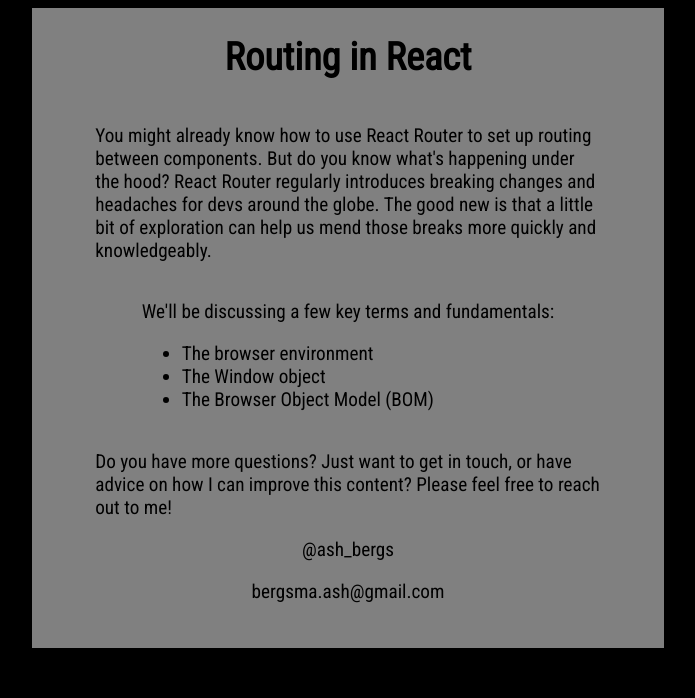
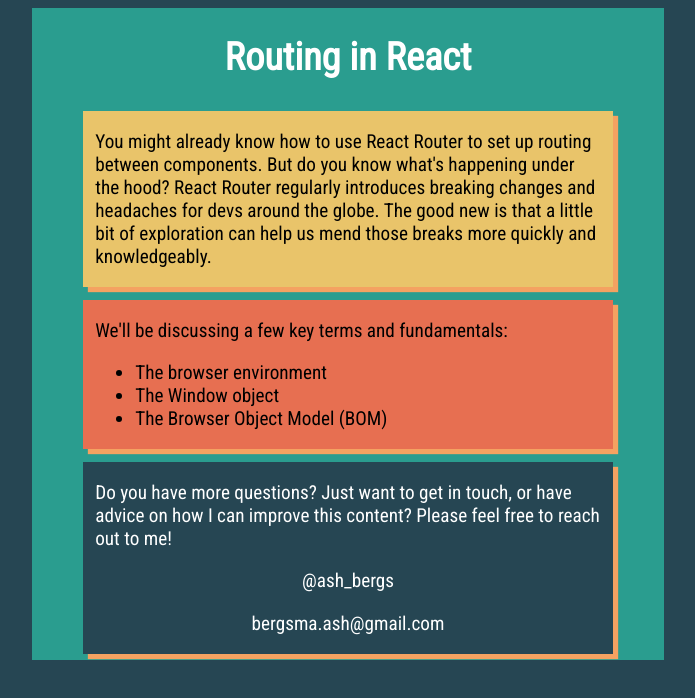
Before and after one commit to ash-bergs/react-routing, a React (Create React App) app: page / in a window 1280 px wide. Shown: the top 698 px of the page, without its empty margins (292-987 px from the left). Built offline with nearby package versions, Linux system fonts and the light colour scheme.

Commit message:
Adds basic styles
Basic styles and some color added! Nothing too fancy, the focus of this repo isn't the CSS 😉

```diff
--- a/src/App.css
+++ b/src/App.css
@@ -1,8 +1,8 @@
 /* Basic layout: Everything is in a centered parent element, with display: flex affixed. Centering applied with align-items */
 .App {
-  background-color: gray;
+  background-color: #2a9d8f;
   width: 50%;
-  height: 80vh;
+
   margin: 0 auto;
   display: flex;
   flex-direction: column;
@@ -11,8 +11,28 @@
   font-size: 1.2em;
 }
 
+.headline {
+  color: white;
+}
+
 .container {
   width: 80%;
+  padding: 0 2%;
+  margin: 1%;
+  box-shadow: 5px 5px 1px #f4a261;
+}
+
+.about {
+  background-color: #e76f51;
+}
+
+.contact {
+  color: white;
+  background-color: #264653;
+}
+
+.home {
+  background-color: #e9c46a;
 }
 
 .center {
--- a/src/App.js
+++ b/src/App.js
@@ -6,7 +6,7 @@
 function App() {
   return (
     <div className="App">
-      <h1>Routing in React</h1>
+      <h1 className="headline">Routing in React</h1>
       <Home />
       <About />
       <Contact />
--- a/src/components/About.js
+++ b/src/components/About.js
@@ -2,7 +2,7 @@
 
 const About = () => {
   return (
-    <div>
+    <div className="about container">
       <p className="content title">
         We'll be discussing a few key terms and fundamentals:
       </p>
--- a/src/components/Contact.js
+++ b/src/components/Contact.js
@@ -2,7 +2,7 @@
 
 const Contact = () => {
   return (
-    <div className="container">
+    <div className="contact container">
       <p>
         Do you have more questions? Just want to get in touch, or have advice on
         how I can improve this content? Please feel free to reach out to me!
--- a/src/components/Home.js
+++ b/src/components/Home.js
@@ -2,7 +2,7 @@
 
 const Home = () => {
   return (
-    <div className="container">
+    <div className="home container">
       <p className="content">
         You might already know how to use React Router to set up routing between
         components. But do you know what's happening under the hood? React
--- a/src/index.css
+++ b/src/index.css
@@ -1,3 +1,3 @@
 body {
-  background-color: black;
+  background-color: #264653;
 }
```
